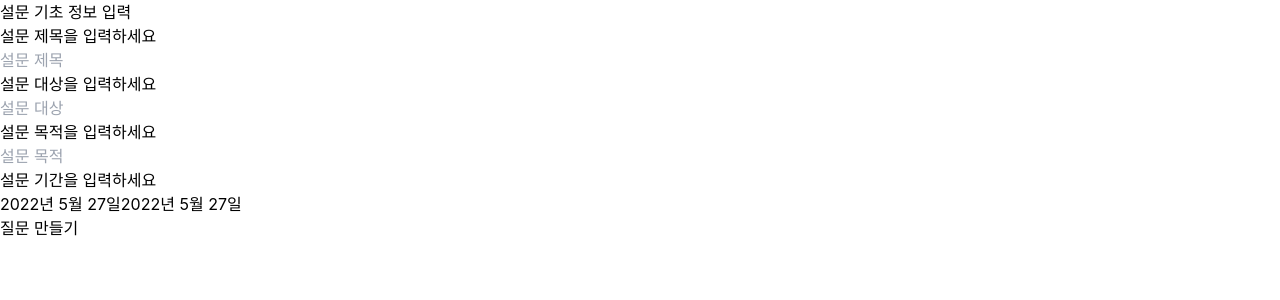
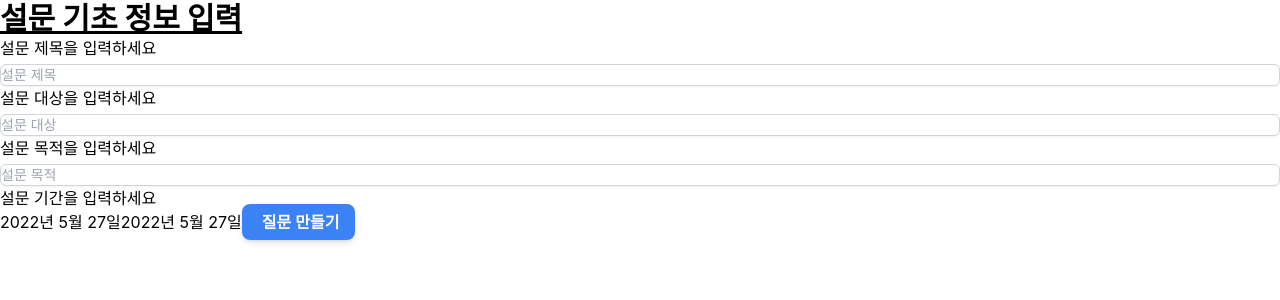
Before and after one commit to SeolyeongBae/surbey, a React (Create React App) app: page /edit/info in a window 1280 px wide. Shown: the top 300 px of the page. Built offline with nearby package versions, Linux system fonts and the light colour scheme.

Commit message:
Add button style

```diff
--- a/src/components/editQuestions.js
+++ b/src/components/editQuestions.js
@@ -7,13 +7,18 @@ const Question = React.memo(function Question({ question, onRemove, index }) {
   const focusState = { focusIndex: index };
   return (
     <>
-      <button>
+      <button className="py-1  px-2 border border-gray-300 rounded-md">
         <Link to="detail" state={focusState}>
           수정
         </Link>
       </button>
 
-      <button onClick={() => onRemove(question.id)}> x </button>
+      <button
+        className="py-1  px-2 font-semibold rounded-lg shadow-md text-white bg-blue-500 hover:bg-blue-700"
+        onClick={() => onRemove(question.id)}
+      >
+        x
+      </button>
     </>
   );
 });
--- a/src/components/editSurbeyInfo.js
+++ b/src/components/editSurbeyInfo.js
@@ -14,6 +14,7 @@ function EditSurbeyInfo({ subject, value, setResult }) {
       <div> 설문 {subject}을 입력하세요</div>
       <form>
         <input
+          className="shadow-sm focus:ring-indigo-500 focus:border-indigo-500 mt-1 block w-full sm:text-sm border border-gray-300 rounded-md"
           type="answer"
           value={value}
           required
--- a/src/pages/MakeSurbeyInfoPage.js
+++ b/src/pages/MakeSurbeyInfoPage.js
@@ -20,7 +20,7 @@ function MakeSurbeyInfopPage() {
 
   return (
     <>
-      <h3>설문 기초 정보 입력</h3>
+      <h3 className="text-3xl font-bold underline">설문 기초 정보 입력</h3>
 
       <EditSurbeyInfo subject={"제목"} value={title} setResult={setTitle} />
       <EditSurbeyInfo
@@ -50,9 +50,9 @@ function MakeSurbeyInfopPage() {
         customInput={<ExampleCustomInput />}
       />
 
-      <div>
+      <span className="py-2 px-4 font-semibold rounded-lg shadow-md text-white bg-blue-500 hover:bg-blue-700">
         <Link to="/edit"> 질문 만들기 </Link>
-      </div>
+      </span>
     </>
   );
 }
```
